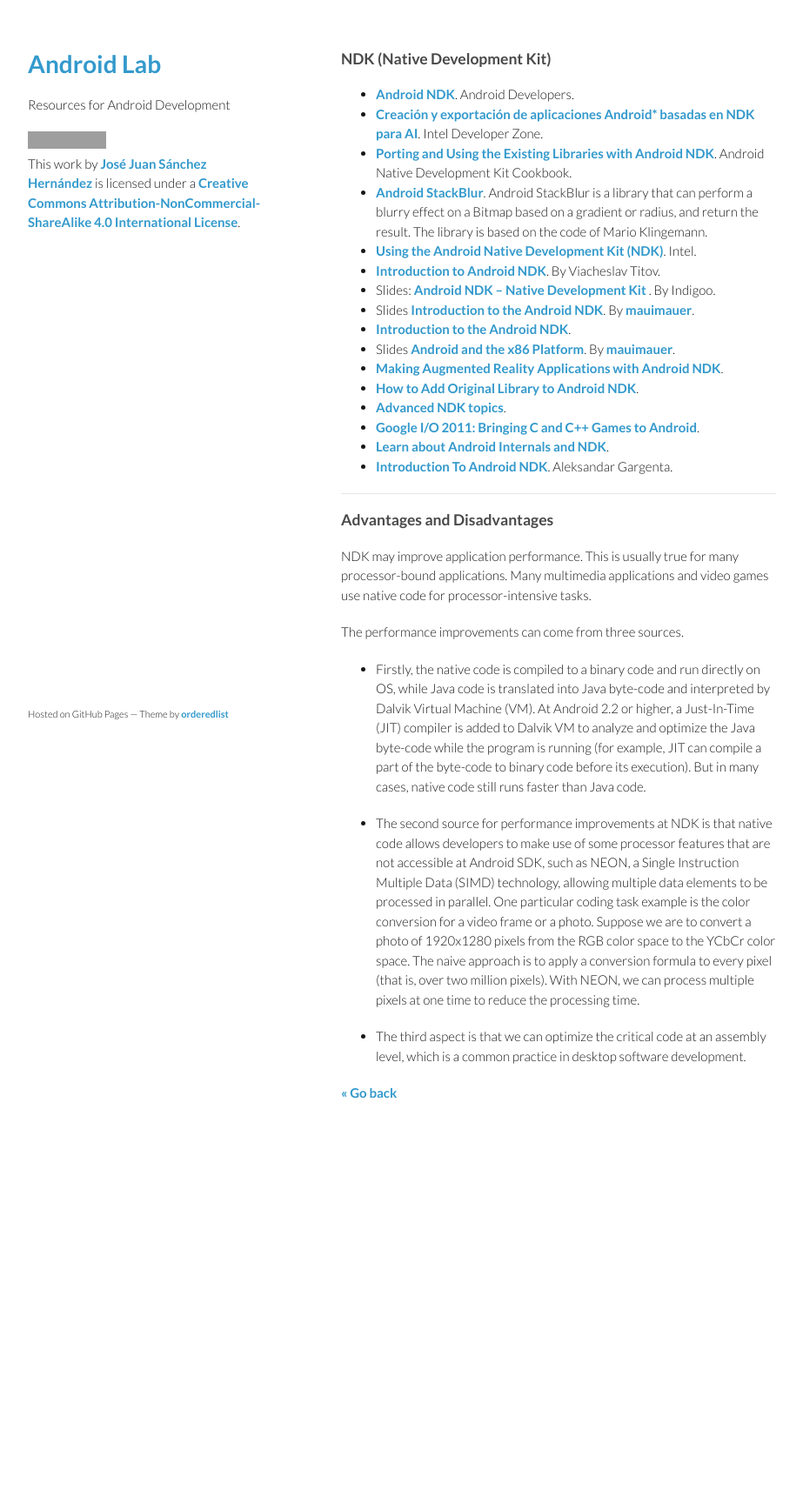
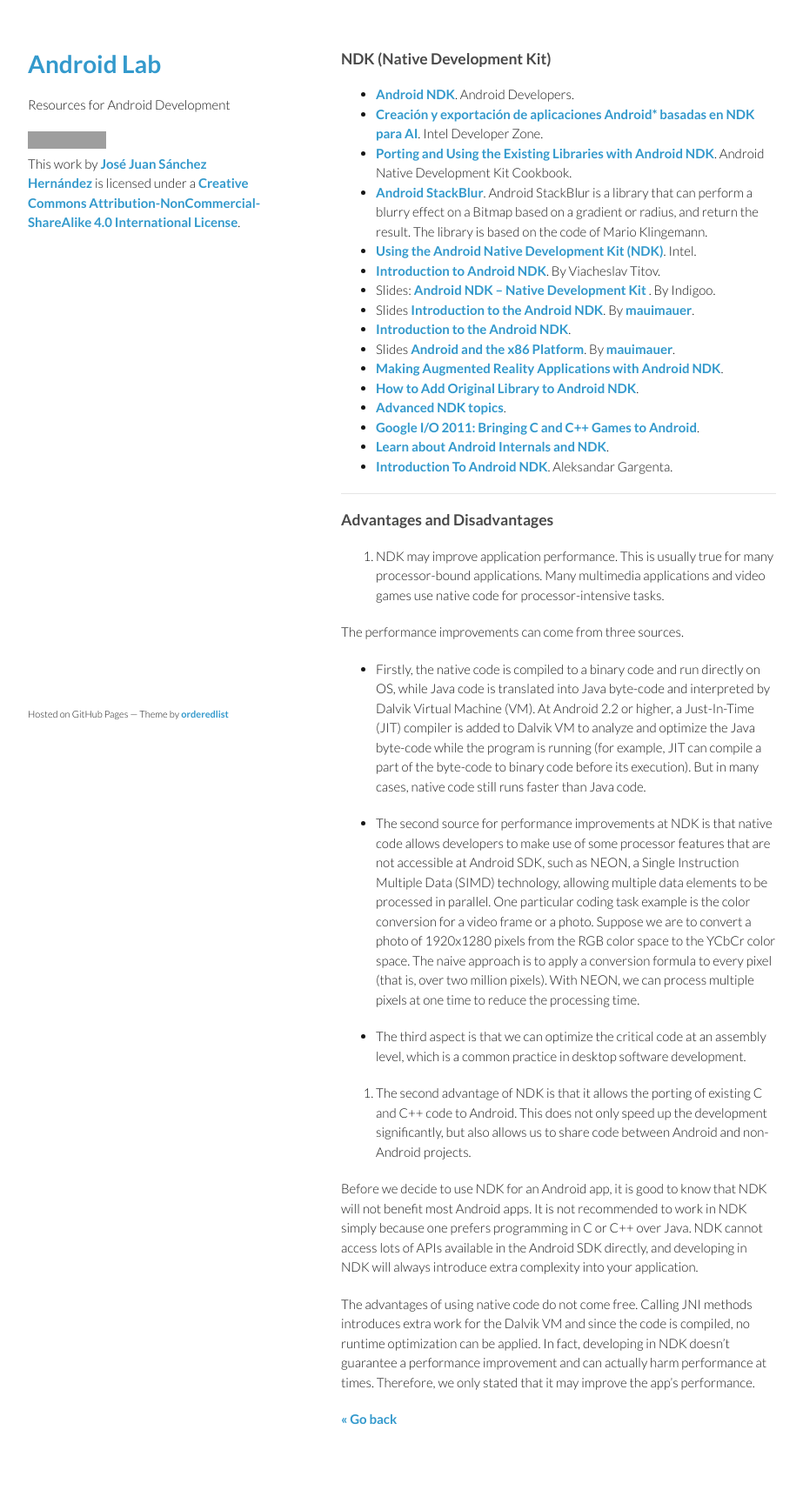
Before and after one commit to josejuansanchez/josejuansanchez.github.io, a Jekyll site: the page built from androidlab/ndk.md, in a window 1280 px wide. Shown: the whole page at 87% size, without its empty margins (178-1101 px from the left). Built offline with Jekyll 4.4.1, drawn with Linux system fonts in a browser that asks for light colours; before the commit the page ends 1338 px from its top, so only the background shows below that; grey boxes are pictures that could not be loaded.

Commit message:
Update ndk.md

```diff
--- a/androidlab/ndk.md
+++ b/androidlab/ndk.md
@@ -25,17 +25,22 @@
 ----
 ### Advantages and Disadvantages
 
-NDK may improve application performance. This is usually true for many processor-bound applications. Many multimedia applications and video games use native code for processor-intensive tasks.
+1. NDK may improve application performance. This is usually true for many processor-bound applications. Many multimedia applications and video games use native code for processor-intensive tasks.
 
 The performance improvements can come from three sources.
 
-* Firstly, the native code is compiled to a binary code and run directly on OS, while Java code is translated into Java byte-code and interpreted by Dalvik Virtual Machine (VM). At Android 2.2 or higher, a Just-In-Time (JIT) compiler is added to Dalvik VM to analyze and optimize the Java byte-code while the program is running (for example, JIT can compile a part of the byte-code to binary code before its execution). But in many cases, native code still
+  * Firstly, the native code is compiled to a binary code and run directly on OS, while Java code is translated into Java byte-code and interpreted by Dalvik Virtual Machine (VM). At Android 2.2 or higher, a Just-In-Time (JIT) compiler is added to Dalvik VM to analyze and optimize the Java byte-code while the program is running (for example, JIT can compile a part of the byte-code to binary code before its execution). But in many cases, native code still
 runs faster than Java code.
 
-* The second source for performance improvements at NDK is that native code allows developers to make use of some processor features that are not accessible at Android SDK, such as NEON, a Single Instruction Multiple Data (SIMD) technology, allowing multiple
+  * The second source for performance improvements at NDK is that native code allows developers to make use of some processor features that are not accessible at Android SDK, such as NEON, a Single Instruction Multiple Data (SIMD) technology, allowing multiple
 data elements to be processed in parallel. One particular coding task example is the color conversion for a video frame or a photo. Suppose we are to convert a photo of 1920x1280 pixels from the RGB color space to the YCbCr color space. The naive approach is to apply a conversion formula to every pixel (that is, over two million pixels). With NEON, we can process multiple pixels at one time to reduce the processing time.
 
-* The third aspect is that we can optimize the critical code at an assembly level, which is a common practice in desktop software development.
+  * The third aspect is that we can optimize the critical code at an assembly level, which is a common practice in desktop software development.
 
+2. The second advantage of NDK is that it allows the porting of existing C and C++ code to Android. This does not only speed up the development significantly, but also allows us to share code between Android and non-Android projects.
+
+Before we decide to use NDK for an Android app, it is good to know that NDK will not benefit most Android apps. It is not recommended to work in NDK simply because one prefers programming in C or C++ over Java. NDK cannot access lots of APIs available in the Android SDK directly, and developing in NDK will always introduce extra complexity into your application.
+
+The advantages of using native code do not come free. Calling JNI methods introduces extra work for the Dalvik VM and since the code is compiled, no runtime optimization can be applied. In fact, developing in NDK doesn't guarantee a performance improvement and can actually harm performance at times. Therefore, we only stated that it may improve the app's performance.
 
 [&laquo; Go back](./)
```
